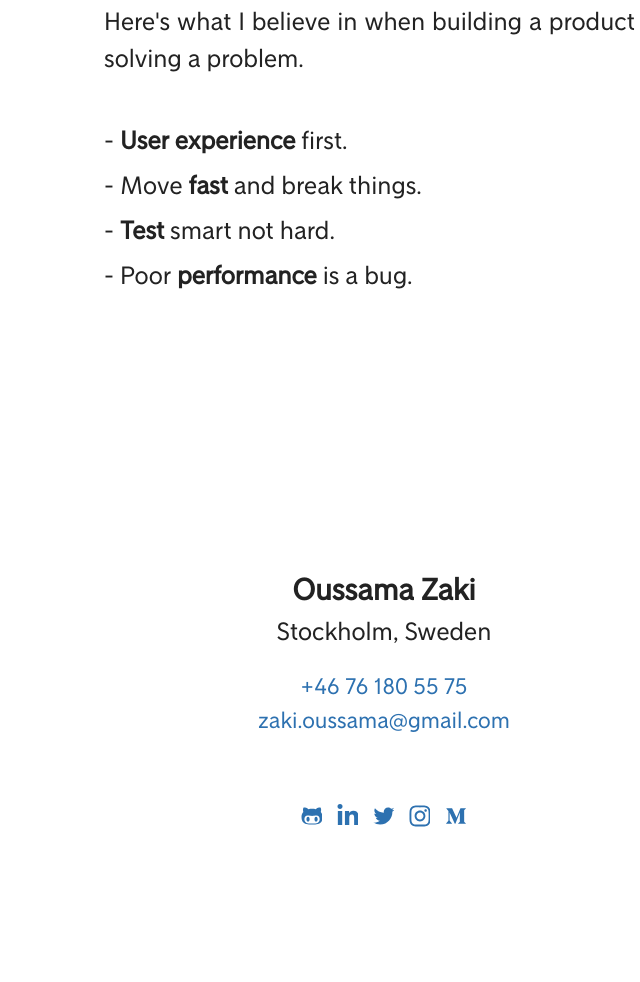
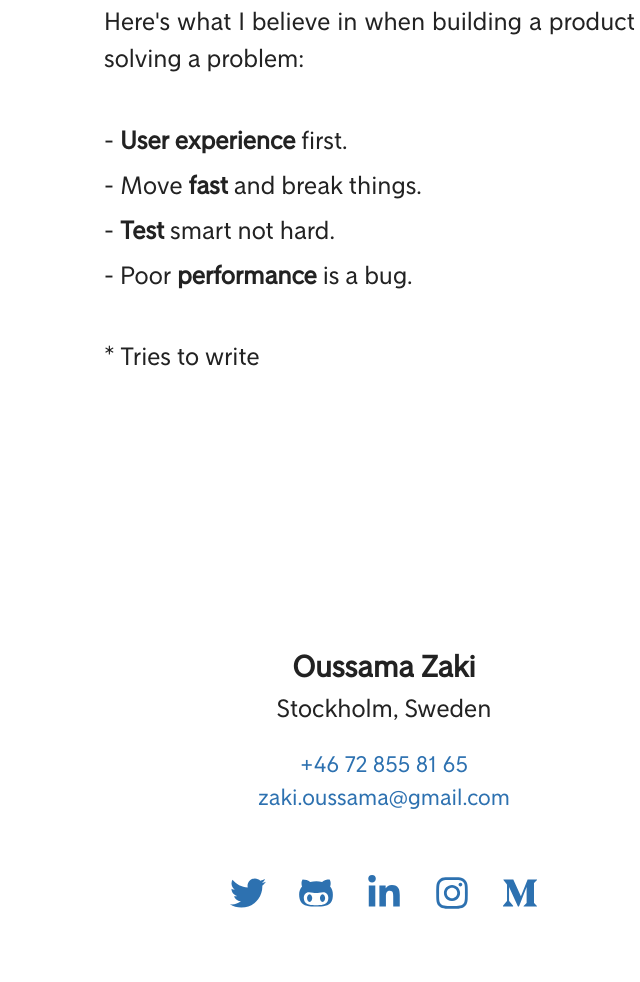
Before and after one commit to OussaZaki/oussa.io, a Gatsby site: page / in a window 1280 px wide. Shown: the part 1135-2117 px from the top of the page, without its empty margins (256-896 px from the left). Before the commit the page ends 2067 px from the top, so only its background shows below. Built offline with nearby package versions, Linux system fonts and the light colour scheme; Gatsby itself is replaced by a stand-in of ours.

Commit message:
🧩 separate social icons from index page

```diff
--- /dev/null
+++ b/src/components/social-icon.css
@@ -0,0 +1,24 @@
+.social-wrapper {
+  padding: 0 0.8rem;
+}
+
+.social-wrapper a:hover {
+  text-decoration: none;
+}
+
+.social-icon {
+  font-size: 1.8rem;
+  -webkit-transition: -webkit-transform 0.15s;
+  -moz-transition: -moz-transform 0.15s;
+  -o-transition: -o-transform 0.15s;
+  -ms-transition: -ms-transform 0.15s;
+  transition: transform 0.15s;
+}
+
+.social-icon:hover {
+  -webkit-transform: scale(1.25);
+  -moz-transform: scale(1.25);
+  -o-transform: scale(1.25);
+  -ms-transform: scale(1.25);
+  transform: scale(1.25);
+}
--- /dev/null
+++ b/src/components/social-icon.js
@@ -0,0 +1,50 @@
+import React from "react"
+import PropTypes from "prop-types"
+import {
+  FaGithubAlt,
+  FaLinkedinIn,
+  FaTwitter,
+  FaInstagram,
+  FaMediumM,
+} from "react-icons/fa"
+
+import "./social-icon.css";
+
+function _getIcon(type) {
+  switch (type) {
+    case "twitter":
+      return <FaTwitter className="social-icon" />
+    case "github":
+      return <FaGithubAlt className="social-icon" />
+    case "linkedin":
+      return <FaLinkedinIn className="social-icon" />
+    case "instagram":
+      return <FaInstagram className="social-icon" />
+    case "medium":
+      return <FaMediumM className="social-icon" />
+
+    default:
+      return null
+  }
+}
+function SocialIcon({ title, href, type }) {
+  return (
+    <a
+      title={title}
+      href={href}
+      rel="noopener noreferrer"
+      target="_blank"
+      className="social-wrapper"
+    >
+      {_getIcon(type)}
+    </a>
+  )
+}
+
+SocialIcon.propTypes = {
+  title: PropTypes.string.isRequired,
+  href: PropTypes.string.isRequired,
+  type: PropTypes.string.isRequired,
+}
+
+export default SocialIcon
--- /dev/null
+++ b/src/containers/social-list.css
@@ -0,0 +1,3 @@
+.social-list {
+  margin-bottom: 3rem;
+}
--- /dev/null
+++ b/src/containers/social-list.js
@@ -0,0 +1,42 @@
+import React from "react"
+
+import SocialIcon from "../components/social-icon"
+import "./social-list.css"
+
+const SOCIALS = [
+  {
+    type: `twitter`,
+    title: `follow me on Twitter`,
+    href: `https://twitter.com/OussaZaki`,
+  },
+  {
+    type: `github`,
+    title: `oussazaki`,
+    href: `https://github.com/OussaZaki`,
+  },
+  {
+    type: `linkedin`,
+    title: `find me on LinkedIn`,
+    href: `https://www.linkedin.com/in/zakioussama/`,
+  },
+  {
+    type: `instagram`,
+    title: `check me on Instagram`,
+    href: `https://instagram.com/theZaki/`,
+  },
+  {
+    type: `medium`,
+    title: `read my stories on Mediun`,
+    href: `https://medium.com/@thezaki`,
+  },
+]
+
+function _getSocialIcons(socials) {
+  return socials.map(social => <SocialIcon key={social.type} {...social} />)
+}
+
+function SocialList() {
+  return <div className="social-list">{_getSocialIcons(SOCIALS)}</div>
+}
+
+export default SocialList
--- a/src/pages/index.js
+++ b/src/pages/index.js
@@ -1,115 +1,75 @@
 import React from "react"
 import { graphql } from "gatsby"
-import {
-  FaGithubAlt,
-  FaLinkedinIn,
-  FaTwitter,
-  FaInstagram,
-  FaMediumM,
-} from "react-icons/fa"
 
 import SEO from "../components/seo"
+import SocialList from "../containers/social-list"
+
 import "./profile.css"
 
 class ProfilePage extends React.Component {
   render() {
     return (
-      <div class="profile-container">
+      <div className="profile-container">
         <SEO title="Oussama Zaki · Writes beautiful code" />
         <section id="s1">
-          <div class="container">
-            <h1 class="center">Oussama Zaki.</h1>
-            <h2 class="center">Simple human, writes beautiful code.</h2>
+          <div className="container">
+            <h1 className="center">Oussama Zaki.</h1>
+            <h2 className="center">Simple human, writes* beautiful code.</h2>
           </div>
         </section>
 
         <section id="s2">
-          <div class="container">
+          <div className="container">
             <p>
-              Listen folks, I solve problems! spare me the Language, Framework
-              and paradigm... Tho you can't beat me in Javascript.
+              Listen folks, I solve problems! Spare me the language, framework
+              and paradigm debate... Javascript is the best tho.
             </p>
             <p>
-              Currently enjoying building a <strong>smoooth</strong> shopping
-              experience at Klarna.
+              Currently enjoying building <strong>smoooth</strong> shopping
+              experiences at Klarna.
             </p>
             <p>
               Here's what I believe in when building a product or solving a
-              problem.
+              problem:
             </p>
             <p>
-              <span class="li">
+              <span className="li">
                 {" "}
                 - <strong>User experience</strong> first.
               </span>
-              <span class="li">
+              <span className="li">
                 {" "}
                 - Move <strong>fast</strong> and break things.
               </span>
-              <span class="li">
+              <span className="li">
                 {" "}
                 - <strong>Test</strong> smart not hard.
               </span>
-              <span class="li">
+              <span className="li">
                 {" "}
                 - Poor <strong>performance</strong> is a bug.
               </span>
             </p>
+            <p>* Tries to write</p>
           </div>
         </section>
         <section id="s3">
-          <div class="container">
-            <div class="center small">
-              <span class="name">Oussama Zaki</span>
+          <div className="container">
+            <div className="center small">
+              <span className="name">Oussama Zaki</span>
               <br />
-              <span class="title">Stockholm, Sweden</span>
+              <span className="title">Stockholm, Sweden</span>
             </div>
-            <div class="center small contact">
+            <div className="center small contact">
               <a title="Call me" href="tel:+46761805575">
-                +46 76 180 55 75
+                +46 72 855 81 65
               </a>
               <br />
               <a title="Email me" href="mailto:zaki.oussama@gmail.com">
                 zaki.oussama@gmail.com
               </a>
             </div>
-            <div class="center nounderline links">
-              <a
-                title="let's code together"
-                href="https://github.com/OussaZaki"
-                rel="noopener"
-              >
-                <FaGithubAlt class="social-icon" />
-              </a>
-              <a
-                title="Find me on LinkedIn"
-                href="https://www.linkedin.com/in/zakioussama/"
-                rel="noopener"
-              >
-                <FaLinkedinIn class="social-icon" />
-              </a>
-              <a
-                title="Follow me on Twitter"
-                href="https://twitter.com/OussaZaki"
-                rel="noopener"
-              >
-                <FaTwitter class="social-icon" />
-              </a>
-              <a
-                title="check me on Instagram"
-                href="https://instagram.com/theZaki/"
-                rel="noopener"
-              >
-                <FaInstagram class="social-icon" />
-              </a>
-              <a
-                title="read my stories on Mediun"
-                href="https://medium.com/@thezaki"
-                rel="noopener"
-              >
-                <FaMediumM class="social-icon" />
-              </a>
-            </div>
+            <SocialList />
           </div>
         </section>
       </div>
--- a/src/pages/profile.css
+++ b/src/pages/profile.css
@@ -3,38 +3,38 @@
   padding: 0;
   -webkit-box-sizing: inherit;
   -moz-box-sizing: inherit;
-    box-sizing: inherit
+  box-sizing: inherit;
 }
 
 html,
 body {
-    min-height: 100%
+  min-height: 100%;
 }
 
 html {
   -webkit-box-sizing: border-box;
   -moz-box-sizing: border-box;
-    box-sizing: border-box
+  box-sizing: border-box;
 }
 
 body {
-    font-family: 'KlarnaSans', sans-serif;
+  font-family: "KlarnaSans", sans-serif;
   font-size: 1rem;
   line-height: 1.5;
   background-color: #fff;
   color: #222;
-    cursor: default
+  cursor: default;
 }
 
 h1 {
-    font-family: 'KlarnaHeadline', sans-serif;
+  font-family: "KlarnaHeadline", sans-serif;
   font-size: 3rem;
-    letter-spacing: -.0125em
+  letter-spacing: -0.0125em;
 }
 
 h2 {
   font-weight: 500;
-    font-size: 1.5rem
+  font-size: 1.5rem;
 }
 
 p {
@@ -48,17 +48,17 @@ p {
 }
 
 a {
-    color: #2D71B0;
+  color: #2d71b0;
   cursor: pointer;
-    text-decoration: none
+  text-decoration: none;
 }
 
 a:hover {
-    text-decoration: underline
+  text-decoration: underline;
 }
 
 .nounderline a:hover {
-    text-decoration: none
+  text-decoration: none;
 }
 
 section {
@@ -69,12 +69,12 @@ section {
 }
 
 section#s3 {
-    padding-top: 25vh
+  padding-top: 25vh;
 }
 
 section#s1,
 section#s4 {
-    min-height: 100vh
+  min-height: 100vh;
 }
 
 .container {
@@ -83,34 +83,16 @@ section#s4 {
 }
 
 .center {
-    text-align: center
+  text-align: center;
 }
 
 .small {
-    font-size: 1.25rem
+  font-size: 1.25rem;
 }
 
 .li {
   display: block;
-    line-height: 2.25rem
-}
-
-.social-icon {
-    font-size: 1.8rem;
-    padding: 0 .375rem;
-    -webkit-transition: -webkit-transform 0.15s;
-    -moz-transition: -moz-transform 0.15s;
-    -o-transition: -o-transform 0.15s;
-    -ms-transition: -ms-transform 0.15s;
-    transition: transform 0.15s;
-}
-
-.social-icon:hover {
-    -webkit-transform: scale(1.25);
-    -moz-transform: scale(1.25);
-    -o-transform: scale(1.25);
-    -ms-transform: scale(1.25);
-    transform: scale(1.25)
+  line-height: 2.25rem;
 }
 
 img {
@@ -128,58 +110,50 @@ img:hover {
   -moz-transform: scale(1.1);
   -o-transform: scale(1.1);
   -ms-transform: scale(1.1);
-    transform: scale(1.1)
-}
-
-figcaption {
-    color: #555;
+  transform: scale(1.1);
 }
 
 span.name {
   font-size: 1.5rem;
-    font-weight: 700
+  font-weight: 700;
 }
 
 span.title {
-    font-weight: 500
+  font-weight: 500;
 }
 
 .contact {
   font-size: 1.125rem;
   margin-top: 1rem;
-    margin-bottom: 3rem
-}
-
-.links {
-    margin-bottom: 3rem
+  margin-bottom: 3rem;
 }
 
 @media (min-width: 1024px) {
   html {
-        font-size: 125%
+    font-size: 125%;
   }
 }
 
 @media (max-width: 800px) {
   html {
-        font-size: 90%
+    font-size: 100%;
   }
 }
 
 @media (max-width: 640px) {
   html {
-        font-size: 80%
+    font-size: 80%;
   }
 }
 
 @font-face {
-    font-family: 'KlarnaSans';
+  font-family: "KlarnaSans";
   font-style: normal;
-    src: url("../../static/fonts/KlarnaSans-Regular.woff") format('woff')
+  src: url("../../static/fonts/KlarnaSans-Regular.woff") format("woff");
 }
 
 @font-face {
-    font-family: 'KlarnaHeadline';
+  font-family: "KlarnaHeadline";
   font-style: normal;
-    src: url("../../static/fonts/KlarnaHeadline-Bold.woff") format('woff')
+  src: url("../../static/fonts/KlarnaHeadline-Bold.woff") format("woff");
 }
```
Lines whose indentation alone changed are shown as unchanged.
